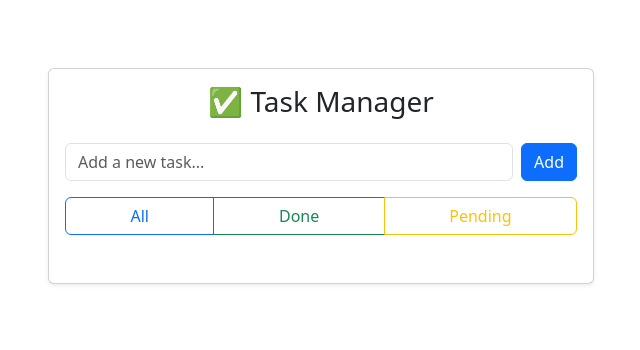
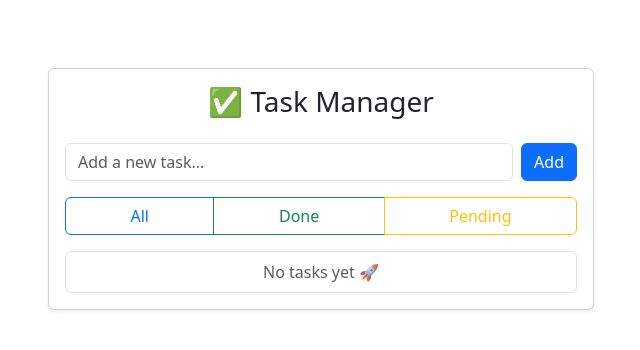
Before and after one commit to LAARRAGUEZakarya/Mini-Trello, a React (Vite) app: page / in a window 1280 px wide. Shown: the top 350 px of the page, without its empty margins (319-959 px from the left). Built offline with nearby package versions, Linux system fonts and the light colour scheme.

Commit message:
updating task list component for better desgin using bootstrap

```diff
--- a/src/components/TaskList.tsx
+++ b/src/components/TaskList.tsx
@@ -10,8 +10,14 @@ interface Props {
 
 export default function TaskList({ tasks, toggleTask, deleteTask }: Props) {
   return (
-    <ul>
-      {tasks.map(task => (
+    <ul className="list-group">
+      {tasks.length === 0 && (
+        <li className="list-group-item text-center text-muted">
+          No tasks yet 🚀
+        </li>
+      )}
+
+      {tasks.map((task) => (
         <TaskItem
           key={task.id}
           task={task}
```
